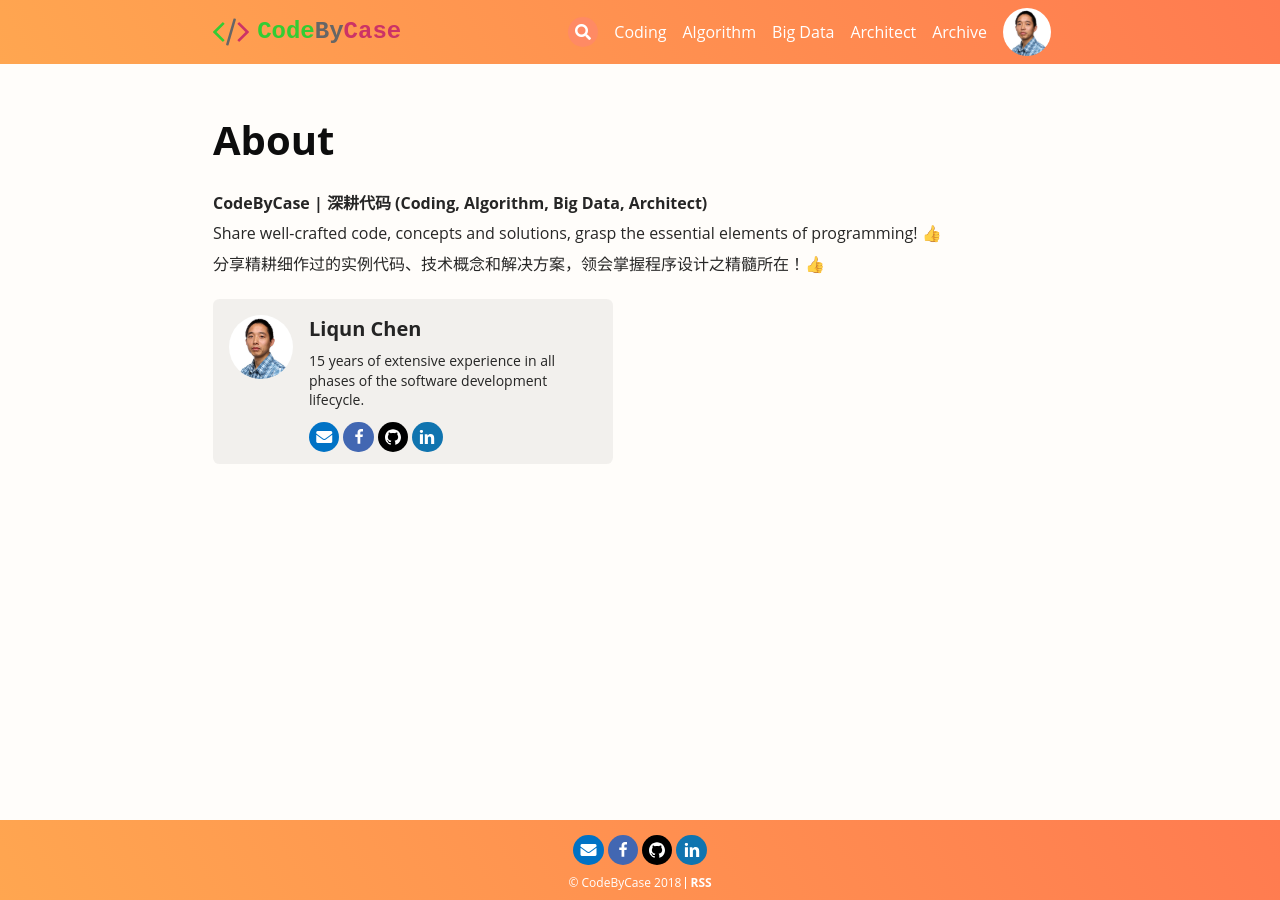
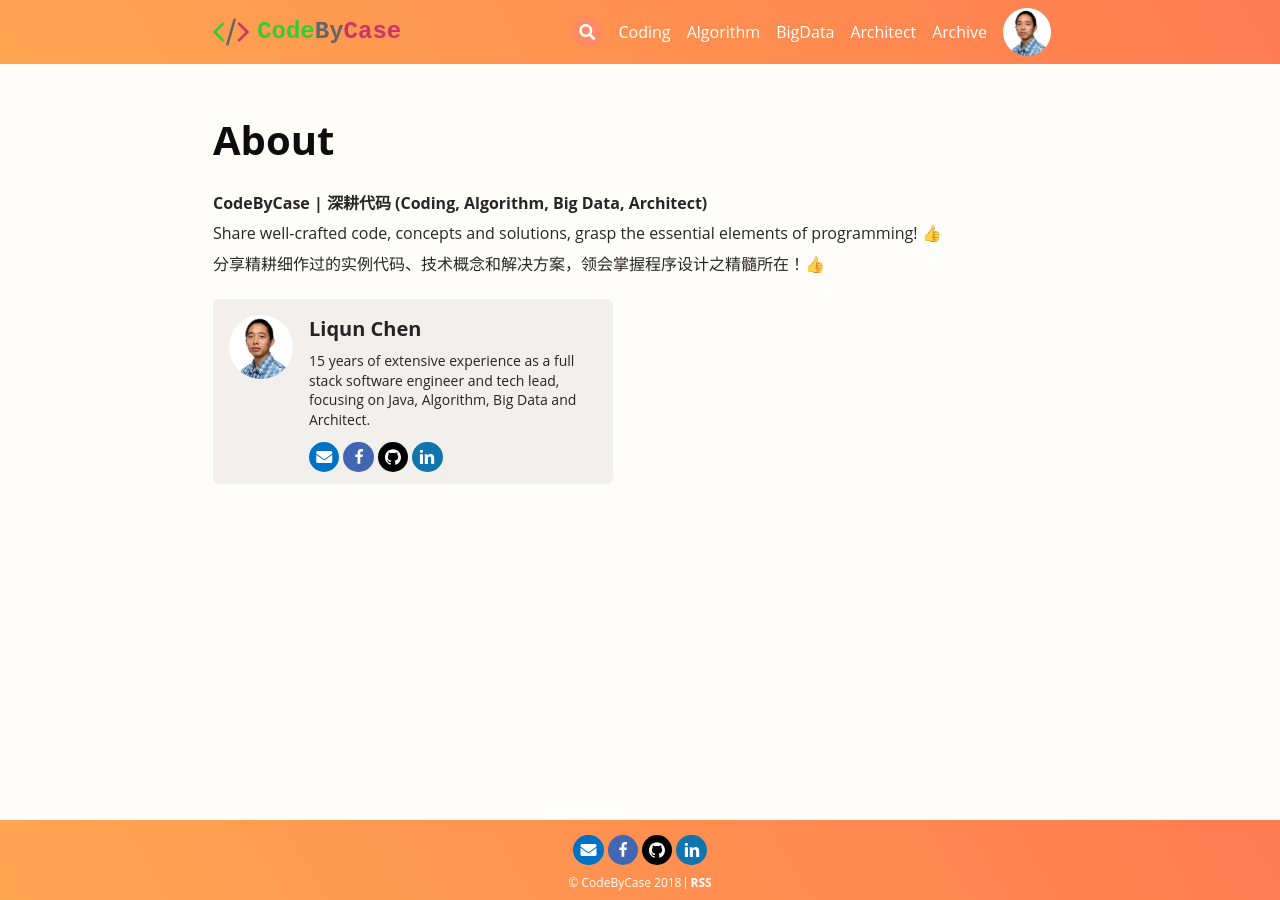
Before and after one commit to codebycase/codebycase.github.io, a Jekyll site: the page built from about.md, in a window 1280 px wide. Built offline with Jekyll 4.4.1, drawn with Linux system fonts in a browser that asks for light colours; nearby versions of some CDN libraries; emoji names are drawn with the system emoji font; comment, search, counter and statistics services are not loaded.

Commit message:
update bio

```diff
--- a/_config.yml
+++ b/_config.yml
@@ -37,7 +37,7 @@ author:
   name      : Liqun Chen
   url       : /about.html
   avatar    : /assets/liqun-avatar.jpg
-  bio       : 15 years of extensive experience in all phases of the software development lifecycle.
+  bio       : 15 years of extensive experience as a full stack software engineer and tech lead, focusing on Java, Algorithm, Big Data and Architect.
   email     : lchenaction@gmail.com
   facebook  : chenliqun # "user_name" the last part of your profile url, e.g. https://www.facebook.com/user_name
   twitter   : # "user_name" the last part of your profile url, e.g. https://twitter.com/user_name
--- a/_data/navigation.yml
+++ b/_data/navigation.yml
@@ -8,7 +8,7 @@ header:
       zh:       算法
     url:        /algorithm.html
   - titles:
-      en:       Big Data
+      en:       BigData
       zh:       大数据
     url:        /bigdata.html
   - titles:
```
